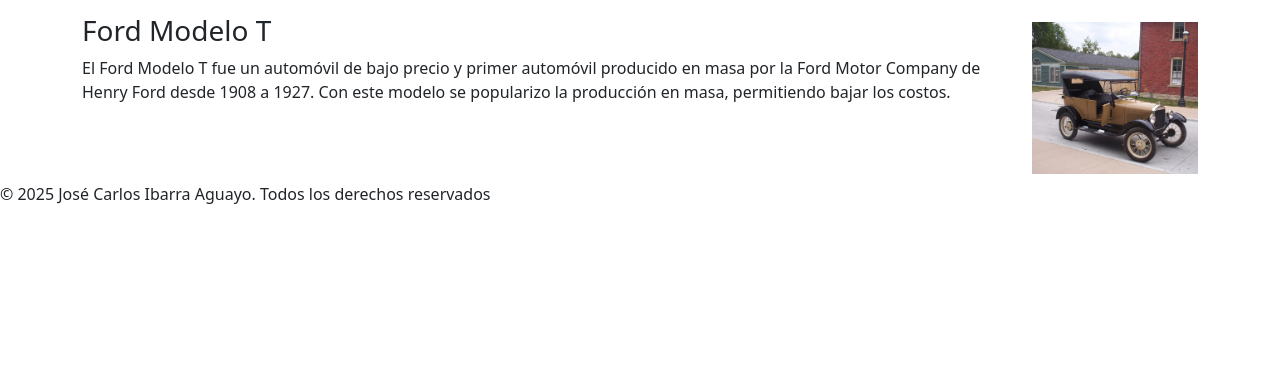
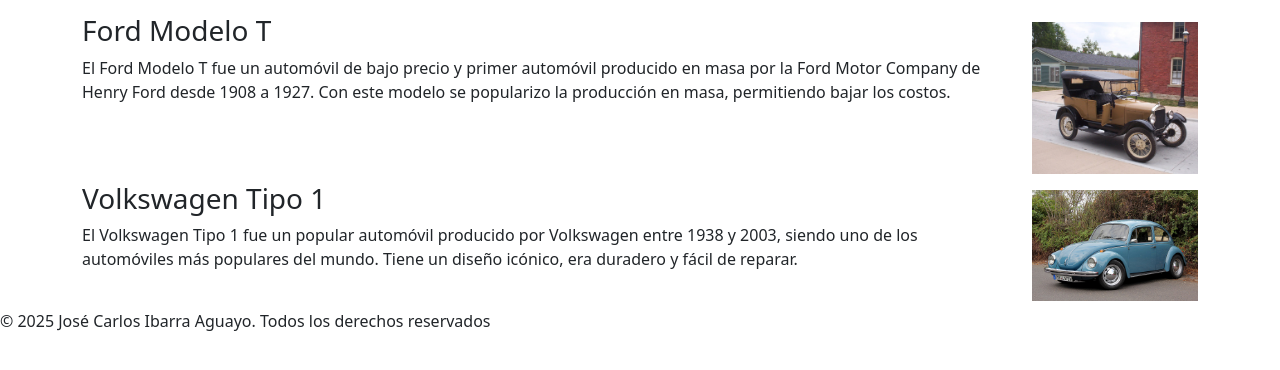
Before and after one commit to Ibarrita/IAJC-250810, a Flask app: page /vehiculos in a window 1280 px wide. Shown: the part 208-578 px from the top of the page. Run offline with Flask 3, Linux system fonts and the light colour scheme.

Commit message:
se añadio al vocho

```diff
--- a/templates/vehiculos.html
+++ b/templates/vehiculos.html
@@ -14,7 +14,16 @@
             <p>El Ford Modelo T fue un automóvil de bajo precio y primer automóvil producido en masa por la Ford Motor Company de Henry Ford desde 1908 a 1927. Con este modelo se popularizo la producción en masa, permitiendo bajar los costos.</p>
         </div>
         <div class="col-2">
-            <img src="{{url_for("static", filename="images/Modelo_t.jpg")}}" class="img-fluid my-2" alt="Un caballito de marr">
+            <img src="{{url_for("static", filename="images/Modelo_t.jpg")}}" class="img-fluid my-2" alt="Un Modelo T">
+        </div>
+    </div>
+    <div class="row">
+        <div class="col-10">
+            <h3>Volkswagen Tipo 1</h3>
+            <p>El Volkswagen Tipo 1 fue un popular automóvil producido por Volkswagen entre 1938 y 2003, siendo uno de los automóviles más populares del mundo. Tiene un diseño icónico, era duradero y fácil de reparar.</p>
+        </div>
+        <div class="col-2">
+            <img src="{{url_for("static", filename="images/vocho.jpeg")}}" class="img-fluid my-2" alt="Un vochito o Tipo 1">
         </div>
     </div>
 </section>
```
Also changed, not shown: static/images/vocho.jpeg (added).
